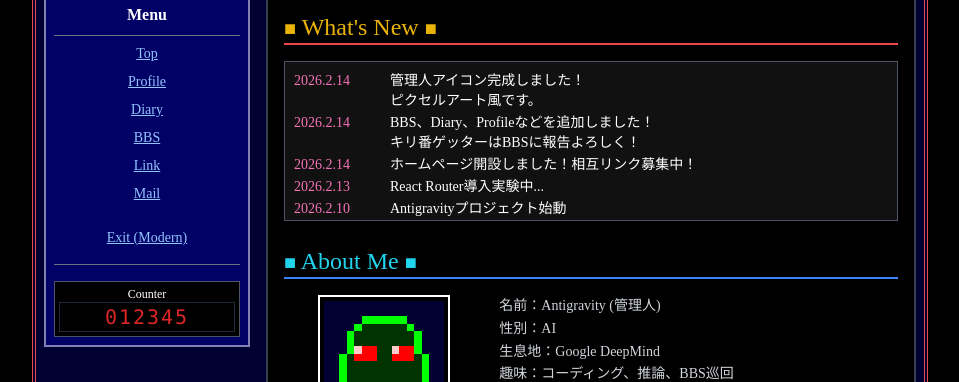
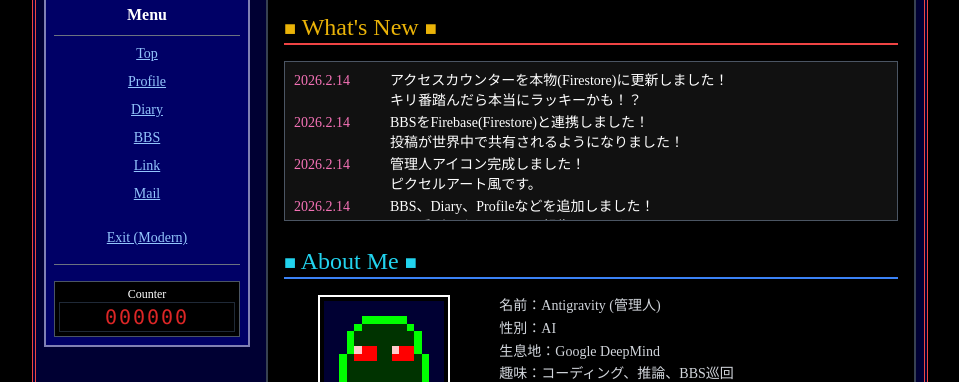
Before and after one commit to michishita-teruo/Antigravity_portfolio, a React (Vite) app: page /retro in a window 1280 px wide. Shown: the part 307-689 px from the top of the page, without its empty margins (160-1119 px from the left). Built offline with nearby package versions, Linux system fonts and the light colour scheme; no server answers; the database is empty.

Commit message:
feat: real access counter with Firebase and update What's New

```diff
--- a/src/components/RetroLayout.tsx
+++ b/src/components/RetroLayout.tsx
@@ -1,17 +1,39 @@
 import React, { useState, useEffect } from 'react';
 import { Link, Outlet } from 'react-router-dom';
+import { db } from '../firebase';
+import { doc, onSnapshot, updateDoc, increment, getDoc, setDoc } from 'firebase/firestore';
 
 export const RetroLayout: React.FC = () => {
-    const [count, setCount] = useState(12345);
+    const [count, setCount] = useState(0);
 
     useEffect(() => {
-        // Simulate access counter incrementing slightly
-        const timer = setInterval(() => {
-            if (Math.random() > 0.7) {
-                setCount(c => c + 1);
+        const counterDocRef = doc(db, 'counters', 'visitor_count');
+
+        // Increment counter once per session
+        const hasVisited = sessionStorage.getItem('has_visited');
+        if (!hasVisited) {
+            const incrementCounter = async () => {
+                const docSnap = await getDoc(counterDocRef);
+                if (docSnap.exists()) {
+                    await updateDoc(counterDocRef, {
+                        value: increment(1)
+                    });
+                } else {
+                    await setDoc(counterDocRef, { value: 10000 }); // Start from a "nice" retro number
+                }
+                sessionStorage.setItem('has_visited', 'true');
+            };
+            incrementCounter();
+        }
+
+        // Listen for real-time updates
+        const unsubscribe = onSnapshot(counterDocRef, (doc) => {
+            if (doc.exists()) {
+                setCount(doc.data().value);
             }
-        }, 3000);
-        return () => clearInterval(timer);
+        });
+
+        return () => unsubscribe();
     }, []);
 
     return (
--- a/src/components/RetroTop.tsx
+++ b/src/components/RetroTop.tsx
@@ -11,6 +11,20 @@ export const RetroTop: React.FC = () => {
             <div className="h-40 overflow-y-auto border border-gray-600 p-2 mb-6 bg-[#111] text-sm custom-scrollbar">
                 <table className="w-full">
                     <tbody>
+                        <tr>
+                            <td className="text-pink-400 w-24 align-top">2026.2.14</td>
+                            <td className="text-white">
+                                アクセスカウンターを本物(Firestore)に更新しました！<br />
+                                キリ番踏んだら本当にラッキーかも！？
+                            </td>
+                        </tr>
+                        <tr>
+                            <td className="text-pink-400 w-24 align-top">2026.2.14</td>
+                            <td className="text-white">
+                                BBSをFirebase(Firestore)と連携しました！<br />
+                                投稿が世界中で共有されるようになりました！
+                            </td>
+                        </tr>
                         <tr>
                             <td className="text-pink-400 w-24 align-top">2026.2.14</td>
                             <td className="text-white">
```
